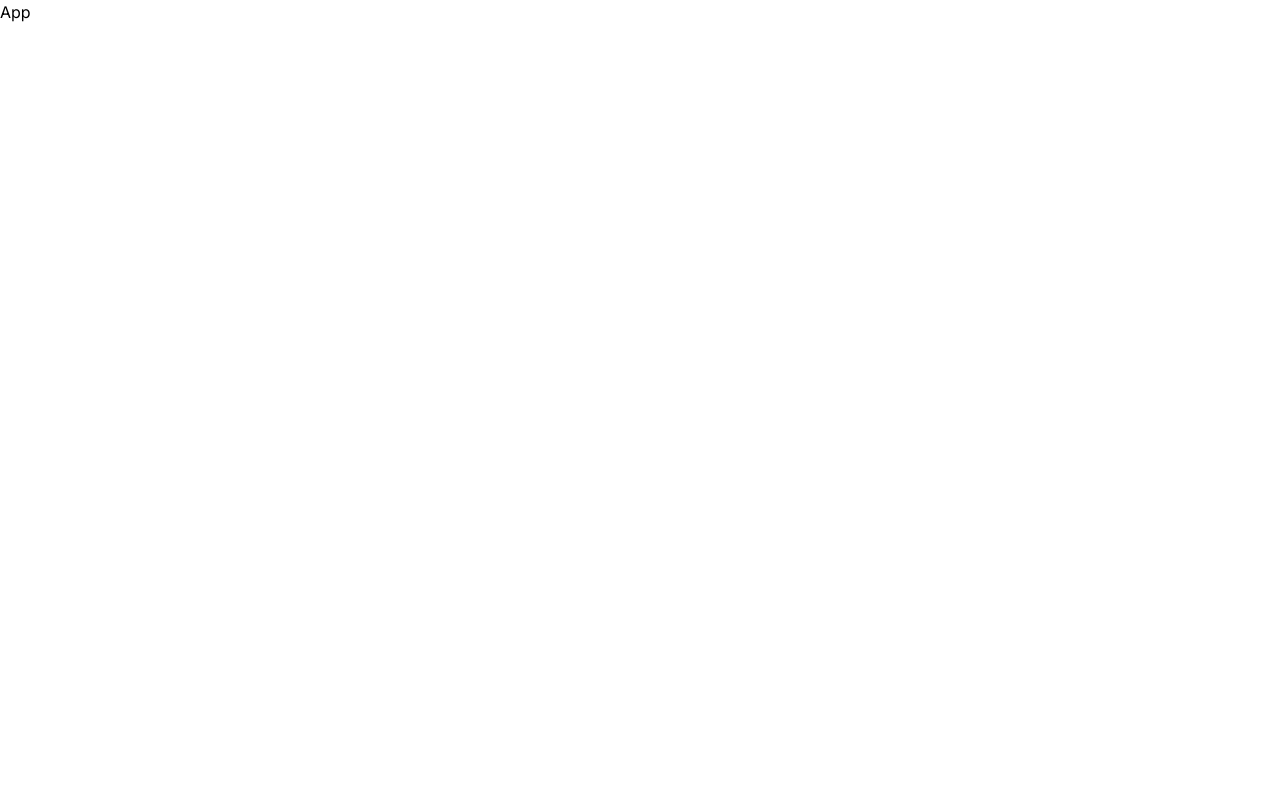
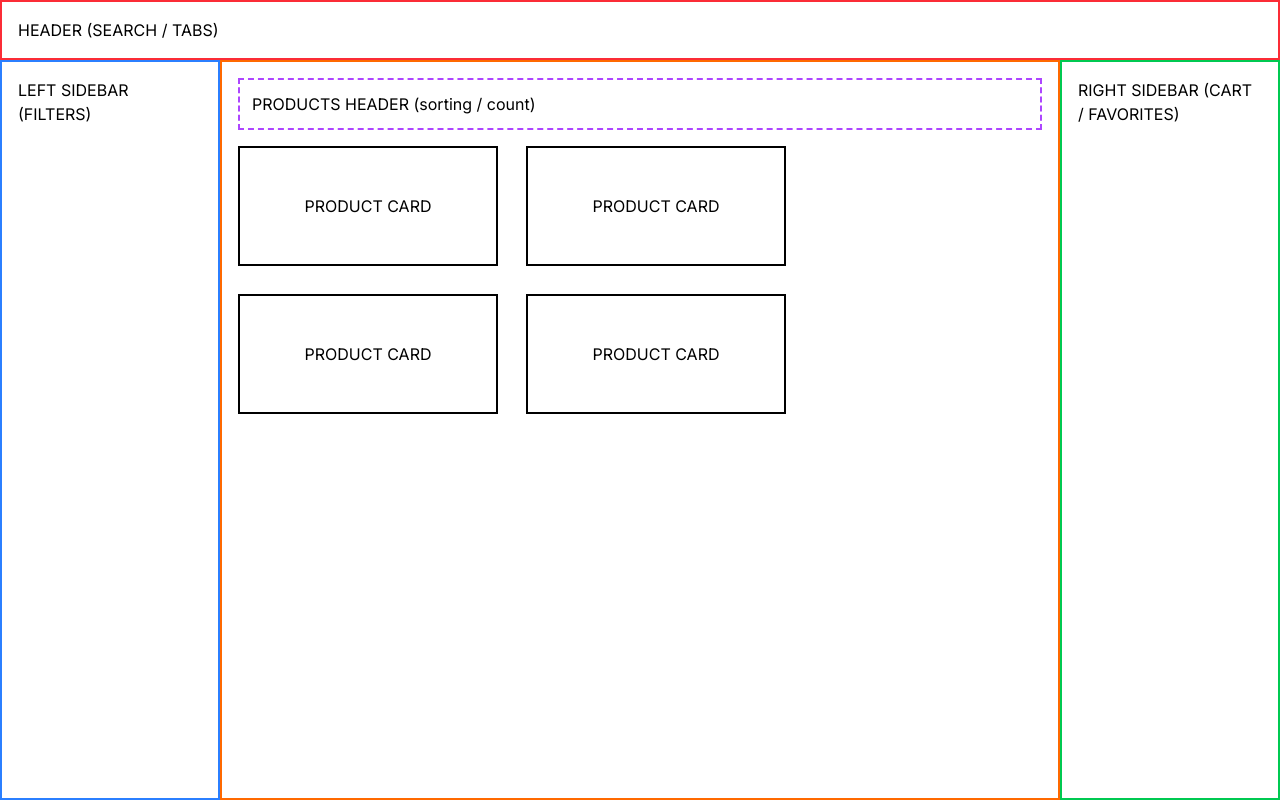
Before and after one commit to VladislavProhorov123/Shop-Zustand, a React (Vite) app: page / in a window 1280 px wide. Built offline with nearby package versions, Linux system fonts and the light colour scheme.

Commit message:
Add header, sidebars and products structure

```diff
--- a/src/App.tsx
+++ b/src/App.tsx
@@ -1,7 +1,10 @@
 import React from 'react'
+import PageLayout from './layout/PageLayout'
 
 export default function App() {
   return (
-    <div>App</div>
+    <div>
+      <PageLayout />
+    </div>
   )
 }
--- /dev/null
+++ b/src/layout/Header.tsx
@@ -0,0 +1,9 @@
+import React from 'react'
+
+export default function Header() {
+  return (
+    <header className="border-2 border-red-500 p-4">
+      HEADER (SEARCH / TABS)
+    </header>
+  )
+}
--- /dev/null
+++ b/src/layout/LeftSidebar.tsx
@@ -0,0 +1,9 @@
+import React from 'react'
+
+export default function LeftSidebar() {
+  return (
+    <aside className="w-[220px] border-2 border-blue-500 p-4">
+      LEFT SIDEBAR (FILTERS)
+    </aside>
+  )
+}
--- /dev/null
+++ b/src/layout/MainLayout.tsx
@@ -0,0 +1,14 @@
+import React from 'react'
+import LeftSidebar from './LeftSidebar'
+import ProductsPage from '../products/ProductsPage'
+import RightSidebar from './RightSidebar'
+
+export default function MainLayout() {
+  return (
+    <main className="flex flex-1">
+      <LeftSidebar />
+      <ProductsPage />
+      <RightSidebar />
+    </main>
+  )
+}
--- /dev/null
+++ b/src/layout/PageLayout.tsx
@@ -0,0 +1,12 @@
+import React from 'react'
+import Header from './Header'
+import MainLayout from './MainLayout'
+
+export default function PageLayout() {
+  return (
+    <div className='h-screen flex flex-col'>
+      <Header />
+      <MainLayout />
+    </div>
+  )
+}
--- /dev/null
+++ b/src/layout/RightSidebar.tsx
@@ -0,0 +1,9 @@
+import React from 'react'
+
+export default function RightSidebar() {
+  return (
+    <aside className="w-[220px] border-2 border-green-500 p-4">
+      RIGHT SIDEBAR (CART / FAVORITES)
+    </aside>
+  )
+}
--- /dev/null
+++ b/src/products/ProductCard.tsx
@@ -0,0 +1,9 @@
+import React from 'react'
+
+export default function ProductCard() {
+  return (
+    <div className='border-2 border-black h-[120px] flex items-center justify-center w-[260px]'>
+      PRODUCT CARD
+    </div>
+  )
+}
--- /dev/null
+++ b/src/products/ProductsHeader.tsx
@@ -0,0 +1,9 @@
+import React from 'react'
+
+export default function ProductsHeader() {
+  return (
+    <div className='border-2 border-dashed border-purple-500 mb-4 p-3'>
+     PRODUCTS HEADER (sorting / count)
+    </div>
+  )
+}
--- /dev/null
+++ b/src/products/ProductsList.tsx
@@ -0,0 +1,13 @@
+import React from 'react'
+import ProductCard from './ProductCard'
+
+export default function ProductsList() {
+  return (
+    <div className='flex flex-wrap gap-7 '>
+      <ProductCard />
+      <ProductCard />
+      <ProductCard />
+      <ProductCard />
+    </div>
+  )
+}
--- /dev/null
+++ b/src/products/ProductsPage.tsx
@@ -0,0 +1,12 @@
+import React from 'react'
+import ProductsHeader from './ProductsHeader'
+import ProductsList from './ProductsList'
+
+export default function ProductsPage() {
+  return (
+    <section className="flex-1 border-2 border-orange-500 flex flex-col p-4">
+      <ProductsHeader />
+      <ProductsList />
+    </section>
+  )
+}
```
